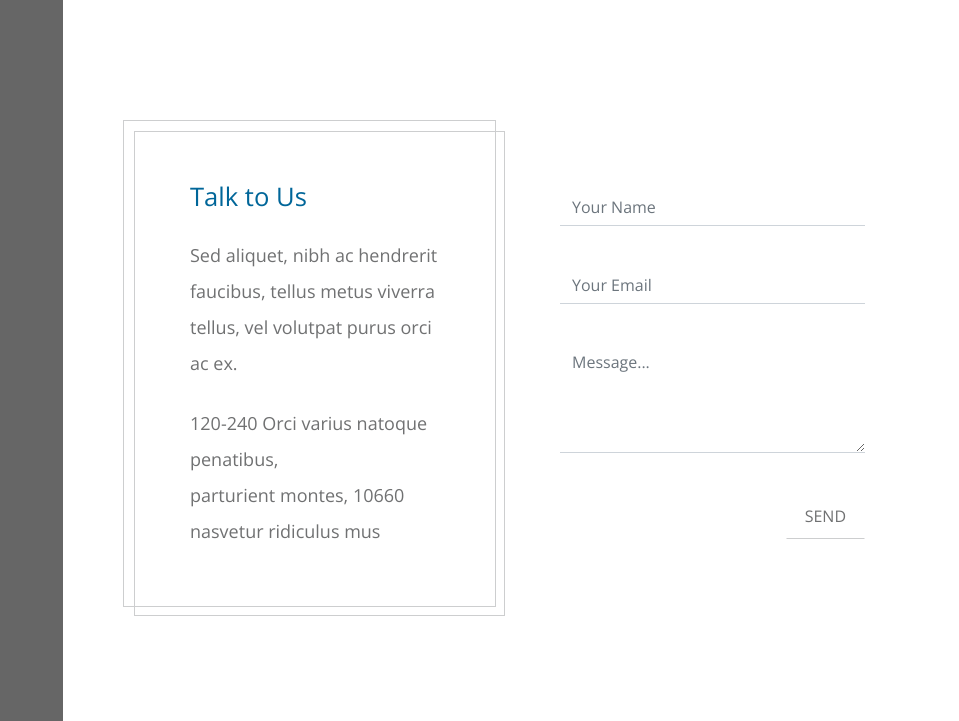
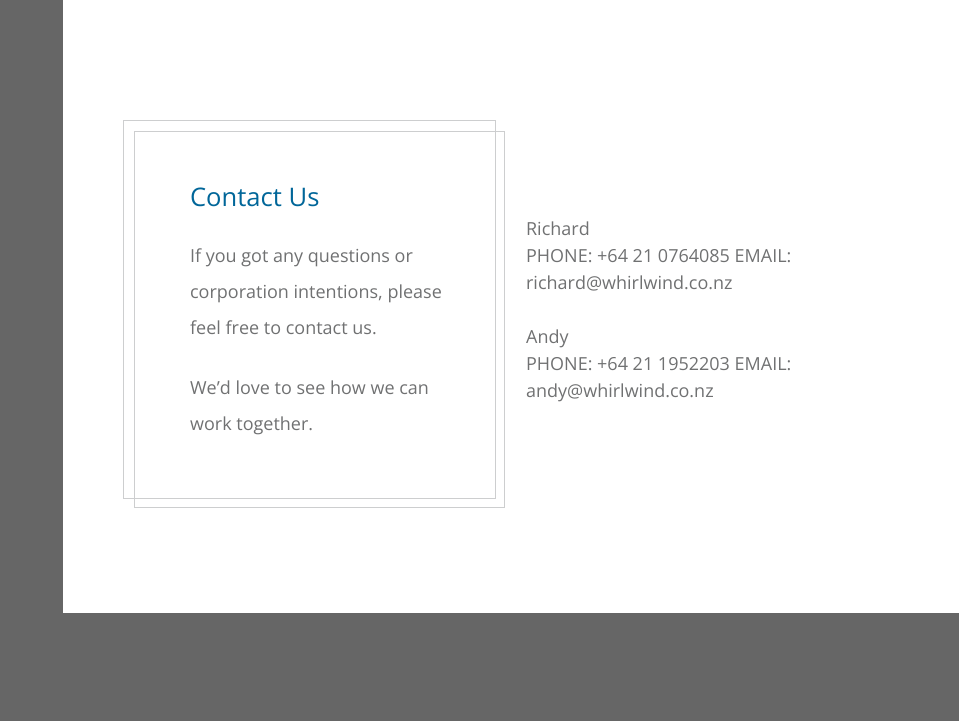
Before and after one commit to sirenfei/whirlwind, a plain HTML site: page index.html in a window 1280 px wide. Shown: the part 2990-3711 px from the top of the page, without its empty margins (321-1280 px from the left). After the commit the page ends 3603 px from the top, so only its background shows below. Drawn offline with nearby package versions, Linux system fonts and the light colour scheme.

Commit message:
update contact info

```diff
--- a/index.html
+++ b/index.html
@@ -314,40 +314,24 @@
                 <div class="col-xl-6 mb-5">
                   <div class="tm-double-border-1 tm-border-gray">
                     <div class="tm-double-border-2 tm-border-gray tm-box-pad">
-                        <h2 class="tm-color-primary tm-section-title mb-4">Talk to Us</h2>
+                        <h2 class="tm-color-primary tm-section-title mb-4">Contact Us</h2>
                         <p class="mb-4">
-                          Sed aliquet, nibh ac hendrerit faucibus, tellus metus viverra
-                          tellus, vel volutpat purus orci ac ex.
+                          If you got any questions or corporation intentions, please feel free to contact us.
                         </p>
-                        <p class="mb-3">
-                          120-240 Orci varius natoque penatibus, <br>
-                          parturient montes, 10660 <br>
-                          nasvetur ridiculus mus
+                        <p>
+                          We’d love to see how we can work together.
                         </p>
                     </div>
                   </div>
                 </div>
                 <div class="col-xl-6 mb-5">
-                  <div class="tm-contact-form-wrap">
-                    <form action="" method="POST" class="tm-contact-form">
-                        <div class="form-group">
-                          <input type="text" id="contact_name" name="contact_name" class="form-control rounded-0 border-top-0 border-right-0 border-left-0" placeholder="Your Name" required="" />
-                        </div>
-                        <div class="form-group">
-                          <input type="email" id="contact_email" name="contact_email" class="form-control rounded-0 border-top-0 border-right-0 border-left-0" placeholder="Your Email" required="" />
-                        </div>
-
-                        <div class="form-group">
-                          <textarea rows="4" id="contact_message" name="contact_message" class="form-control rounded-0 border-top-0 border-right-0 border-left-0" placeholder="Message..." required=""></textarea>
-                        </div>
-
-                        <div class="form-group mb-0">
-                          <button type="submit" class="btn rounded-0 d-block ml-auto tm-btn-primary">
-                            SEND
-                          </button>
-                        </div>
-                      </form>
-                  </div>
+                  Richard<br>
+                  PHONE: +64 21 0764085
+                  EMAIL: richard@whirlwind.co.nz<br>
+                  <br>
+                  Andy<br>
+                  PHONE: +64 21 1952203
+                  EMAIL: andy@whirlwind.co.nz<br>
                 </div>
               </section>
           </div>
```
